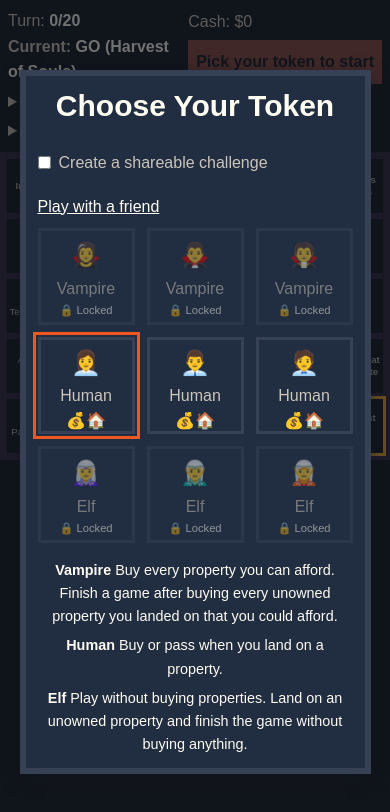
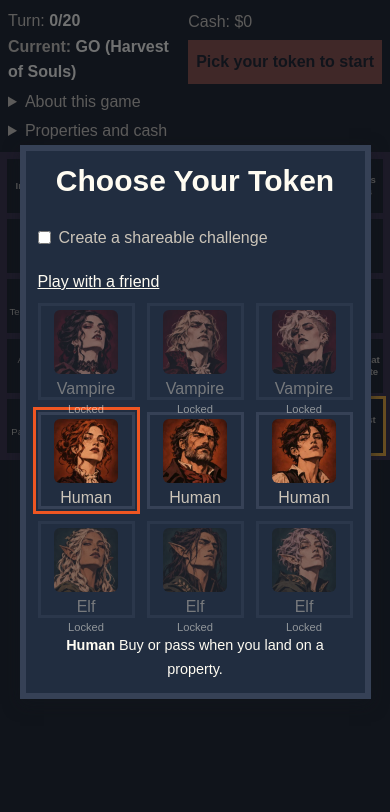
Before and after one commit to starbornone/spooky-monopoly, a Next.js app: page / in a window 390 px wide. Shown: the top 812 px of the page. Built offline with nearby package versions, Linux system fonts and the light colour scheme; a web font is replaced by a local one.

Commit message:
Use illustrated tokens and hide faction unlock spoilers

```diff
--- a/app/game/GameBoard.css
+++ b/app/game/GameBoard.css
@@ -169,7 +169,10 @@
 }
 
 .game-board__player {
-  font-size: 2rem;
+  border: 2px solid var(--color-floral-white);
+  border-radius: 50%;
+  height: 2rem;
+  width: 2rem;
 }
 
 /* token movement bounce */
--- a/app/game/GameBoard.tsx
+++ b/app/game/GameBoard.tsx
@@ -252,12 +252,14 @@ export default function GameBoard() {
                       : "💰"}
                 </div>
               )}
-              {playerPosition === index && (
-                <div
+              {playerToken && playerPosition === index && (
+                <img
                   className={`game-board__player ${animatePlayer ? "game-board__player--move" : ""}`}
-                >
-                  {playerToken?.icon ?? ""}
-                </div>
+                  src={`/tokens/${playerToken.id}.webp`}
+                  alt=""
+                  width={32}
+                  height={32}
+                />
               )}
             </div>
           ))}
--- a/app/game/TokenPicker.css
+++ b/app/game/TokenPicker.css
@@ -44,6 +44,7 @@
   border: 3px solid var(--color-charcoal);
   cursor: pointer;
   display: grid;
+  gap: 0.125rem;
   padding: 0.75rem;
   place-items: center;
   width: 100%;
@@ -89,8 +90,11 @@
   line-height: 1.2;
 }
 
-.token-picker__emoji {
-  font-size: clamp(1.5rem, 6vw, 2.25rem);
+.token-picker__portrait {
+  border-radius: 0.375rem;
+  display: block;
+  height: auto;
+  width: min(80%, 4.5rem);
 }
 
 .token-picker__hint {
@@ -140,6 +144,10 @@
     padding: 0.25rem;
   }
 
+  .token-picker__portrait {
+    width: min(76%, 4.5rem);
+  }
+
   .token-picker__hint + .token-picker__hint {
     margin-block-start: 0.375rem;
   }
--- a/app/game/TokenPicker.tsx
+++ b/app/game/TokenPicker.tsx
@@ -51,7 +51,7 @@ export const TokenPicker = ({ onChoose, checkingSave, savedGame, invitation, cha
     }
     if (isLoaded && unlockedTokens.length > 0) {
       const firstUnlockedIndex = PLAYER_TOKENS.findIndex(
-        token => unlockedTokens[0].icon === token.icon
+        token => unlockedTokens[0].id === token.id
       );
       if (firstUnlockedIndex !== -1 && buttonRefs.current[firstUnlockedIndex]) {
         buttonRefs.current[firstUnlockedIndex]?.focus();
@@ -73,7 +73,7 @@ export const TokenPicker = ({ onChoose, checkingSave, savedGame, invitation, cha
       if (isUnlocked) {
         e.preventDefault();
         const token = PLAYER_TOKENS[tokenIndex];
-        setSelected(token.icon);
+        setSelected(token.id);
         setTimeout(() => onChoose(token, seeded), 180);
       }
       return;
@@ -233,42 +233,32 @@ export const TokenPicker = ({ onChoose, checkingSave, savedGame, invitation, cha
                 ref={el => {
                   buttonRefs.current[index] = el;
                 }}
-                className={`token-picker__option ${selected === token.icon ? "token-picker__option--selected" : ""} ${isLocked ? "token-picker__option--locked" : ""}`}
+                className={`token-picker__option ${selected === token.id ? "token-picker__option--selected" : ""} ${isLocked ? "token-picker__option--locked" : ""}`}
                 onClick={() => {
                   if (isLocked) return;
-                  setSelected(token.icon);
+                  setSelected(token.id);
                   setTimeout(() => onChoose(token, seeded), 180);
                 }}
                 onKeyDown={e => handleKeyDown(e, index)}
                 aria-label={`${isLocked ? "Locked " : "Choose "}${faction.name} token ${index % 3 + 1}`}
-                aria-describedby={`token-rules-${token.group}`}
+                aria-describedby={isUnlocked ? `token-rules-${token.group}` : undefined}
                 disabled={isLocked}
               >
-                <span className="token-picker__emoji" aria-hidden="true">{token.icon}</span>
+                <img className="token-picker__portrait" src={`/tokens/${token.id}.webp`} alt="" width={72} height={72} />
                 <span>{faction.name}</span>
-                {isLocked ? (
-                  <span className="token-picker__lock-info">🔒 Locked</span>
-                ) : (
-                  <span className="token-picker__abilities">
-                    {token.canBuyProperties
-                      ? !token.canResistBuyingProperties
-                        ? "🫰🤑🫰"
-                        : "💰🏠"
-                      : "🚫💰🏠"}
-                  </span>
-                )}
+                {isLocked && <span className="token-picker__lock-info">Locked</span>}
               </button>
             );
           })}
         </div>
 
-        {Object.entries(factionDetails).map(([group, faction]) => (
-          <p id={`token-rules-${group}`} className="token-picker__hint" key={group}>
-            <strong>{faction.name}</strong> {faction.rule}
-            {group !== "humans" && !isTokenUnlocked(group as "vampires" | "elves") &&
-              "unlock" in faction && ` ${faction.unlock}`}
-          </p>
-        ))}
+        {Object.entries(factionDetails)
+          .filter(([group]) => unlockedTokens.some(token => token.group === group))
+          .map(([group, faction]) => (
+            <p id={`token-rules-${group}`} className="token-picker__hint" key={group}>
+              <strong>{faction.name}</strong> {faction.rule}
+            </p>
+          ))}
       </div>
     </div>
   );
--- a/app/game/data/config.ts
+++ b/app/game/data/config.ts
@@ -3,14 +3,12 @@ export type PlayerToken = {
   canBuyProperties: boolean;
   canResistBuyingProperties: boolean;
   group: "vampires" | "humans" | "elves";
-  icon: string;
   startingMoney: number;
 };
 
 export const PLAYER_TOKENS: PlayerToken[] = [
   {
     id: "vampire-woman",
-    icon: "🧛‍♀️",
     canBuyProperties: true,
     canResistBuyingProperties: false,
     group: "vampires",
@@ -18,7 +16,6 @@ export const PLAYER_TOKENS: PlayerToken[] = [
   },
   {
     id: "vampire-man",
-    icon: "🧛‍♂️",
     canBuyProperties: true,
     canResistBuyingProperties: false,
     group: "vampires",
@@ -26,7 +23,6 @@ export const PLAYER_TOKENS: PlayerToken[] = [
   },
   {
     id: "vampire",
-    icon: "🧛",
     canBuyProperties: true,
     canResistBuyingProperties: false,
     group: "vampires",
@@ -34,7 +30,6 @@ export const PLAYER_TOKENS: PlayerToken[] = [
   },
   {
     id: "human-woman",
-    icon: "👩‍💼",
     canBuyProperties: true,
     canResistBuyingProperties: true,
     group: "humans",
@@ -42,7 +37,6 @@ export const PLAYER_TOKENS: PlayerToken[] = [
   },
   {
     id: "human-man",
-    icon: "👨‍💼",
     canBuyProperties: true,
     canResistBuyingProperties: true,
     group: "humans",
@@ -50,7 +44,6 @@ export const PLAYER_TOKENS: PlayerToken[] = [
   },
   {
     id: "human",
-    icon: "🧑‍💼",
     canBuyProperties: true,
     canResistBuyingProperties: true,
     group: "humans",
@@ -58,7 +51,6 @@ export const PLAYER_TOKENS: PlayerToken[] = [
   },
   {
     id: "elf-woman",
-    icon: "🧝‍♀️",
     canBuyProperties: false,
     canResistBuyingProperties: true,
     group: "elves",
@@ -66,7 +58,6 @@ export const PLAYER_TOKENS: PlayerToken[] = [
   },
   {
     id: "elf-man",
-    icon: "🧝‍♂️",
     canBuyProperties: false,
     canResistBuyingProperties: true,
     group: "elves",
@@ -74,7 +65,6 @@ export const PLAYER_TOKENS: PlayerToken[] = [
   },
   {
     id: "elf",
-    icon: "🧝",
     canBuyProperties: false,
     canResistBuyingProperties: true,
     group: "elves",
--- a/app/game/utils/tokenUnlocks.ts
+++ b/app/game/utils/tokenUnlocks.ts
@@ -51,14 +51,12 @@ export interface PurchaseBehavior {
 export const factionDetails = {
   vampires: {
     name: "Vampire",
-    rule: "Buy every property you can afford.",
-    unlock: "Finish a game after buying every unowned property you landed on that you could afford."
+    rule: "Buy every property you can afford."
   },
   humans: { name: "Human", rule: "Buy or pass when you land on a property." },
   elves: {
     name: "Elf",
-    rule: "Play without buying properties.",
-    unlock: "Land on an unowned property and finish the game without buying anything."
+    rule: "Play without buying properties."
   }
 } as const;
 
```
Also changed, not shown: roadmap/completed.json (+15 -1 lines), 2 other files (tests, documents, lock files or other folders).
